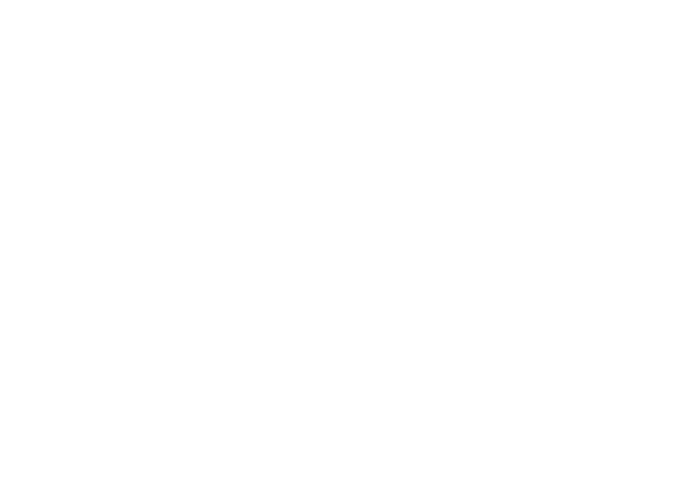
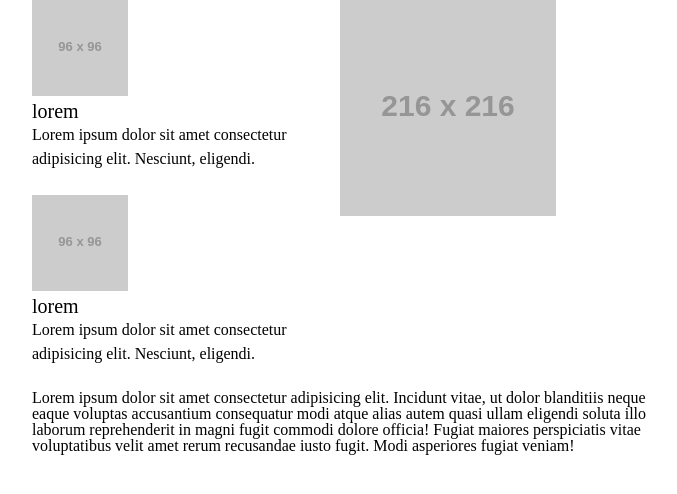
Before and after one commit to Brook072/week1_pixelPerfactKata, a plain HTML site: page index.html in a window 1280 px wide. Shown: the whole page, without its empty margins (288-965 px from the left). Drawn offline with Linux system fonts and the light colour scheme; placeholder pictures from the web are drawn by us.

Commit message:
1st update

```diff
--- a/index.html
+++ b/index.html
@@ -8,6 +8,27 @@
     <link rel="stylesheet" type="text/css" href="./index.css">
 </head>
 <body>
-
+    <div class="container">
+        <div class="wrapper">
+            <ul>
+                <li>
+                    <img src="https://fakeimg.pl/96" alt="">
+                    <div class="text_wrapper">
+                        <p class="title">lorem</p>
+                        <p class="text">Lorem ipsum dolor sit amet consectetur adipisicing elit. Nesciunt, eligendi.</p>
+                    </div>
+                </li>
+                <li>
+                    <img src="https://fakeimg.pl/96" alt="">
+                    <div class="text_wrapper">
+                        <p class="title">lorem</p>
+                        <p class="text">Lorem ipsum dolor sit amet consectetur adipisicing elit. Nesciunt, eligendi.</p>
+                    </div>
+                </li>
+            </ul>
+            <img class="pic216" src="https://fakeimg.pl/216" alt="">
+        </div>
+        <footer>Lorem ipsum dolor sit amet consectetur adipisicing elit. Incidunt vitae, ut dolor blanditiis neque eaque voluptas accusantium consequatur modi atque alias autem quasi ullam eligendi soluta illo laborum reprehenderit in magni fugit commodi dolore officia! Fugiat maiores perspiciatis vitae voluptatibus velit amet rerum recusandae iusto fugit. Modi asperiores fugiat veniam!</footer>
+    </div>
 </body>
 </html>
```
